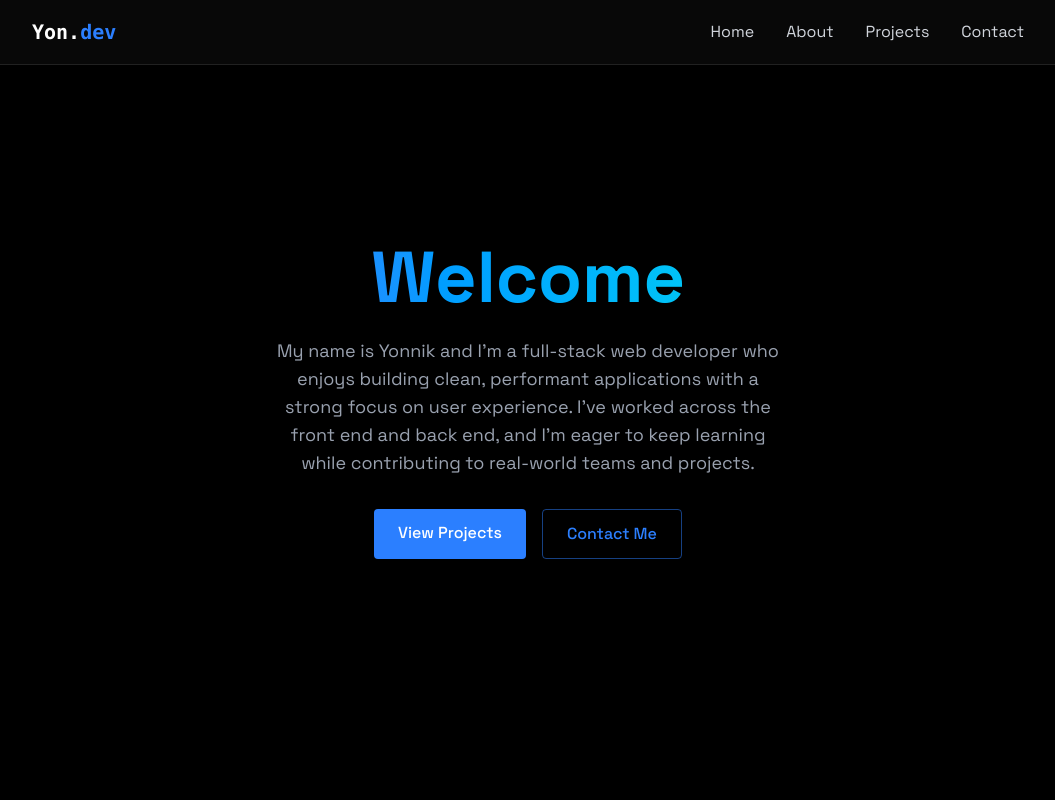
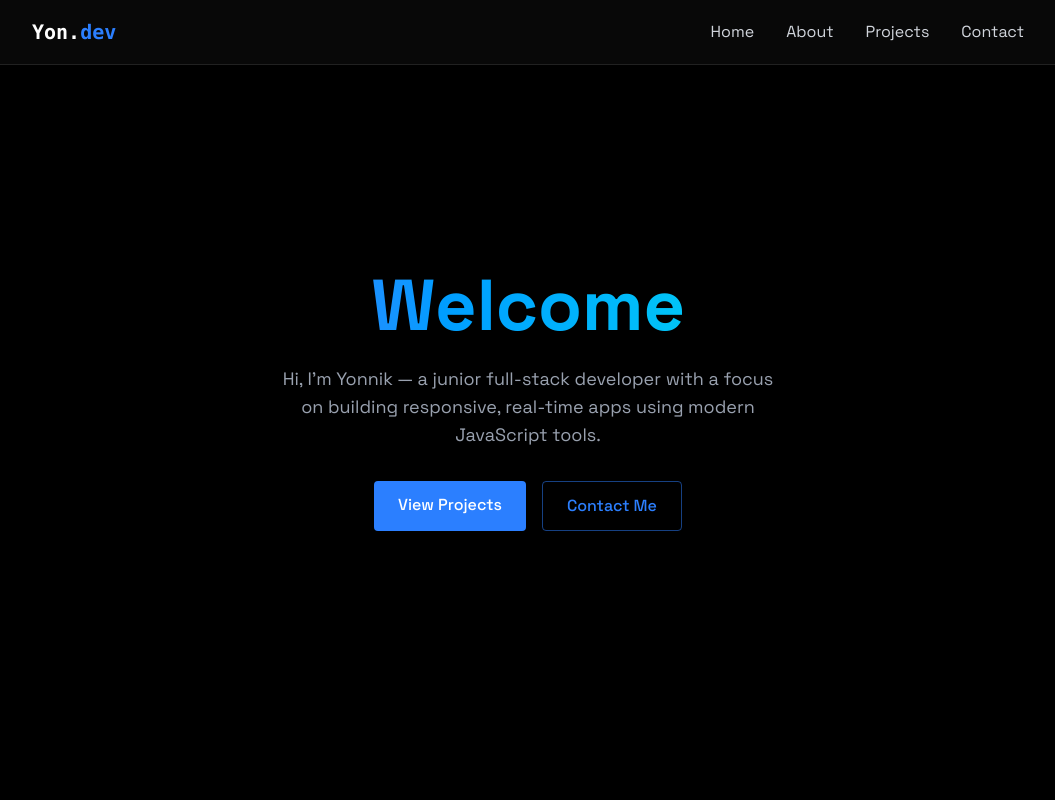
Before and after one commit to Daddanoy/yonnik-portfolio, a React (Vite) app: page / in a window 1280 px wide. Shown: the top 800 px of the page, without its empty margins (112-1167 px from the left). Built offline with nearby package versions, Linux system fonts and the light colour scheme.

Commit message:
updated intro paragraph

```diff
--- a/package.json
+++ b/package.json
@@ -1,6 +1,6 @@
 {
   "name": "portfolio",
-  "homepage":"https://daddanoy.github.io/yonnik-portfolio",
+  "homepage":"https://yonndev.github.io/yonnik-portfolio",
   "private": true,
   "version": "0.0.0",
   "type": "module",
--- a/src/components/sections/Home.jsx
+++ b/src/components/sections/Home.jsx
@@ -12,7 +12,7 @@ export const Home = () => {
         </h1>
 
         <p className="text-gray-400 text-lg mb-8 max-w-lg mx-auto">
-        My name is Yonnik and I’m a full-stack web developer who enjoys building clean, performant applications with a strong focus on user experience. I’ve worked across the front end and back end, and I’m eager to keep learning while contributing to real-world teams and projects.
+       Hi, I’m Yonnik — a junior full-stack developer with a focus on building responsive, real-time apps using modern JavaScript tools.
         </p>
 
         <div className="flex justify-center space-x-4">
```
